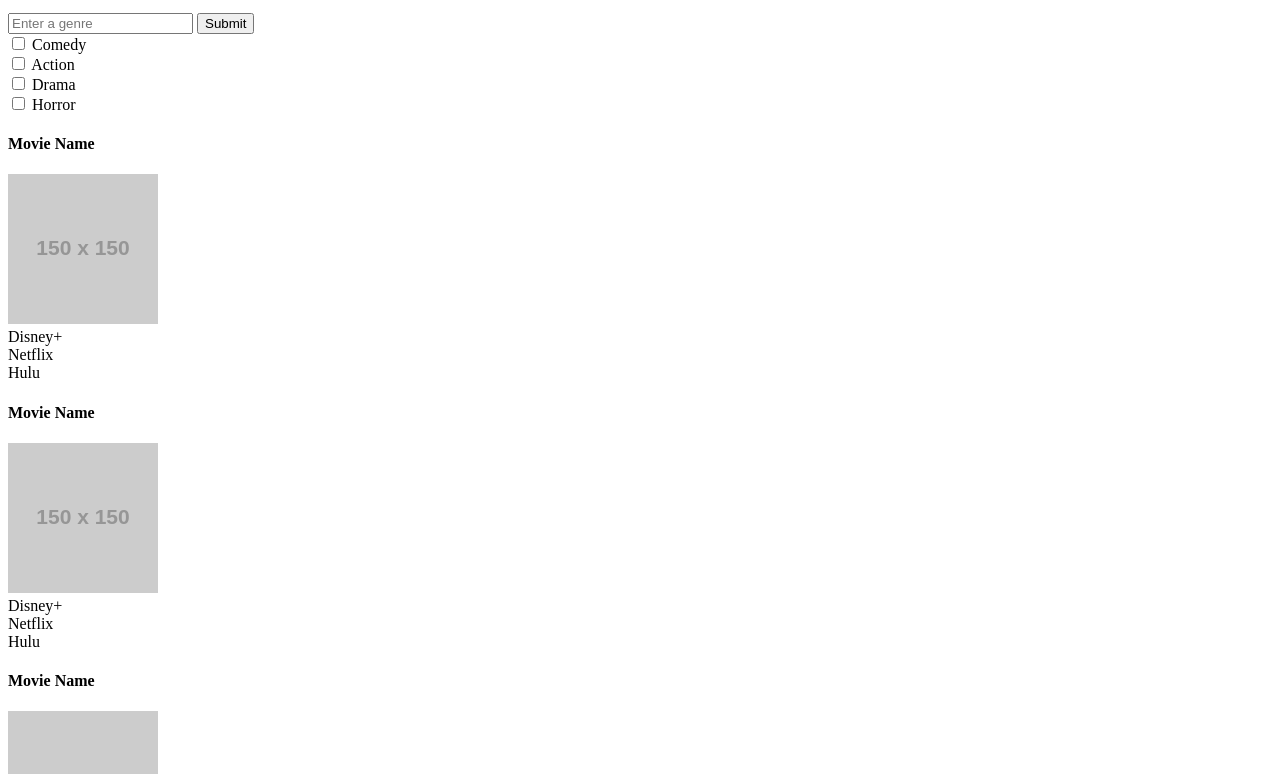
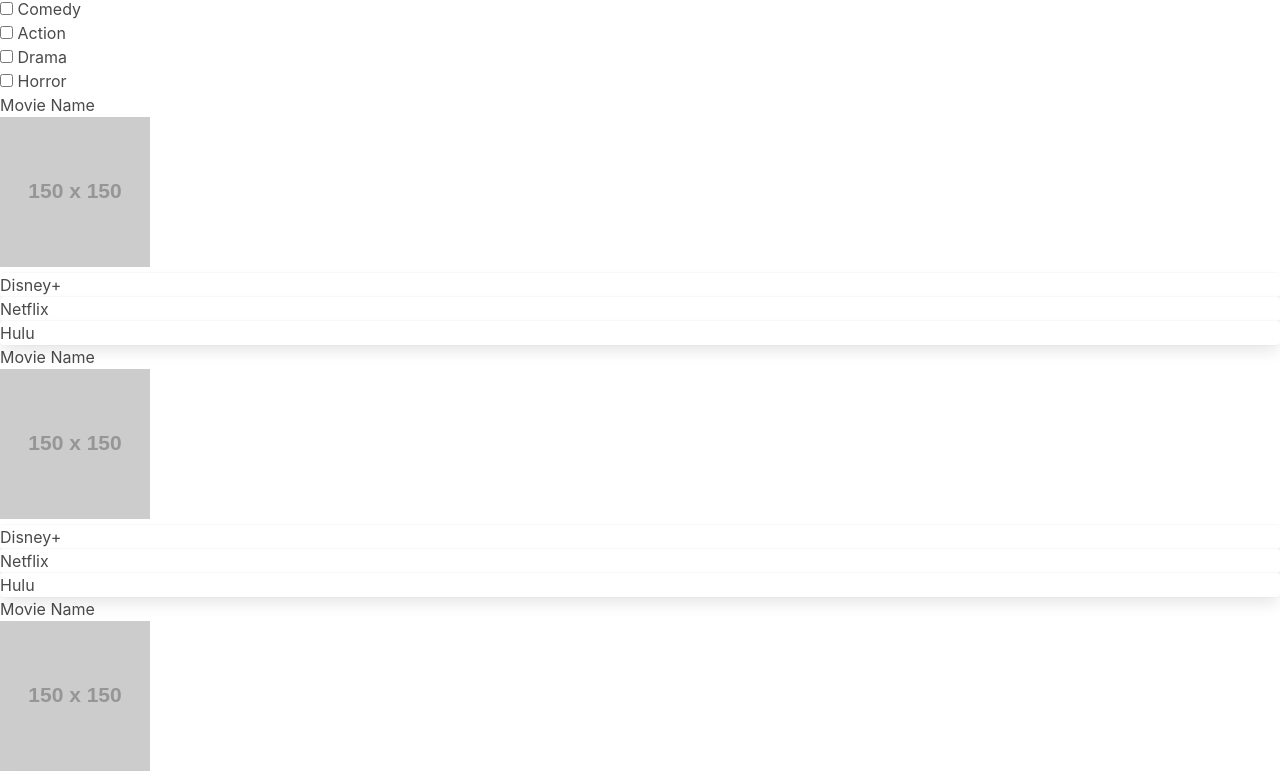
Before and after one commit to mccrown/Movies-Now, a plain HTML site: page index.html in a window 1280 px wide. Shown: the part 67-841 px from the top of the page. Drawn offline with nearby package versions, Linux system fonts and the light colour scheme; placeholder pictures from the web are drawn by us.

Commit message:
added Bulma cdn

```diff
--- a/index.html
+++ b/index.html
@@ -5,6 +5,7 @@
     <meta charset="UTF-8">
     <meta http-equiv="X-UA-Compatible" content="IE=edge">
     <meta name="viewport" content="width=device-width, initial-scale=1.0">
+    <link rel="stylesheet" href="https://cdn.jsdelivr.net/npm/bulma@0.9.3/css/bulma.min.css">
     <link rel="stylesheet" href="./assets/css/styles.css">
     <title>Group-Project-1</title>
 </head>
```
